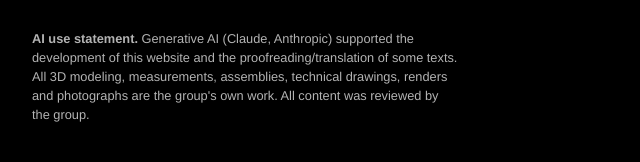
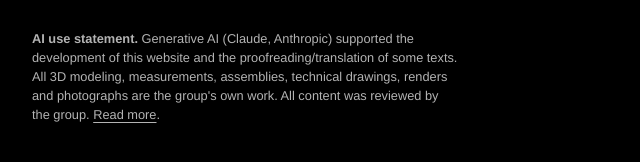
Before and after one commit to luciame05-create/webgroup7cm3d, a plain HTML site: page nosotros.html in a window 1280 px wide. Shown: the part 2381-2543 px from the top of the page, 0-640 px from the left. Drawn offline with Linux system fonts and the light colour scheme.

Commit message:
Update nosotros.html

```diff
--- a/nosotros.html
+++ b/nosotros.html
@@ -3,5 +3,5 @@
 <div><h4>Teachers</h4>João Oliveira<br>Daniel Rodrigues</div>
 <div><h4>Group</h4>Inês Santos &middot; João Almeida<br>Lucía Expósito &middot; Martín Martínez</div>
 <div><h4>Contact us</h4><a href="mailto:grupo7.cm3d@example.com">grupo7.cm3d@example.com</a><br>Questions, feedback, or a lamp you want modeled.</div></div>
-<p style="font-size:0.8rem; opacity:0.7; max-width:60ch; margin-top:2rem;"><strong>AI use statement.</strong> Generative AI (Claude, Anthropic) supported the development of this website and the proofreading/translation of some texts. All 3D modeling, measurements, assemblies, technical drawings, renders and photographs are the group's own work. All content was reviewed by the group.</p>
+<p style="font-size:0.8rem; opacity:0.7; max-width:60ch; margin-top:2rem;"><strong>AI use statement.</strong> Generative AI (Claude, Anthropic) supported the development of this website and the proofreading/translation of some texts. All 3D modeling, measurements, assemblies, technical drawings, renders and photographs are the group's own work. All content was reviewed by the group. <a href="nosotros.html#ai">Read more</a>.</p>
 </footer></body></html>
```
